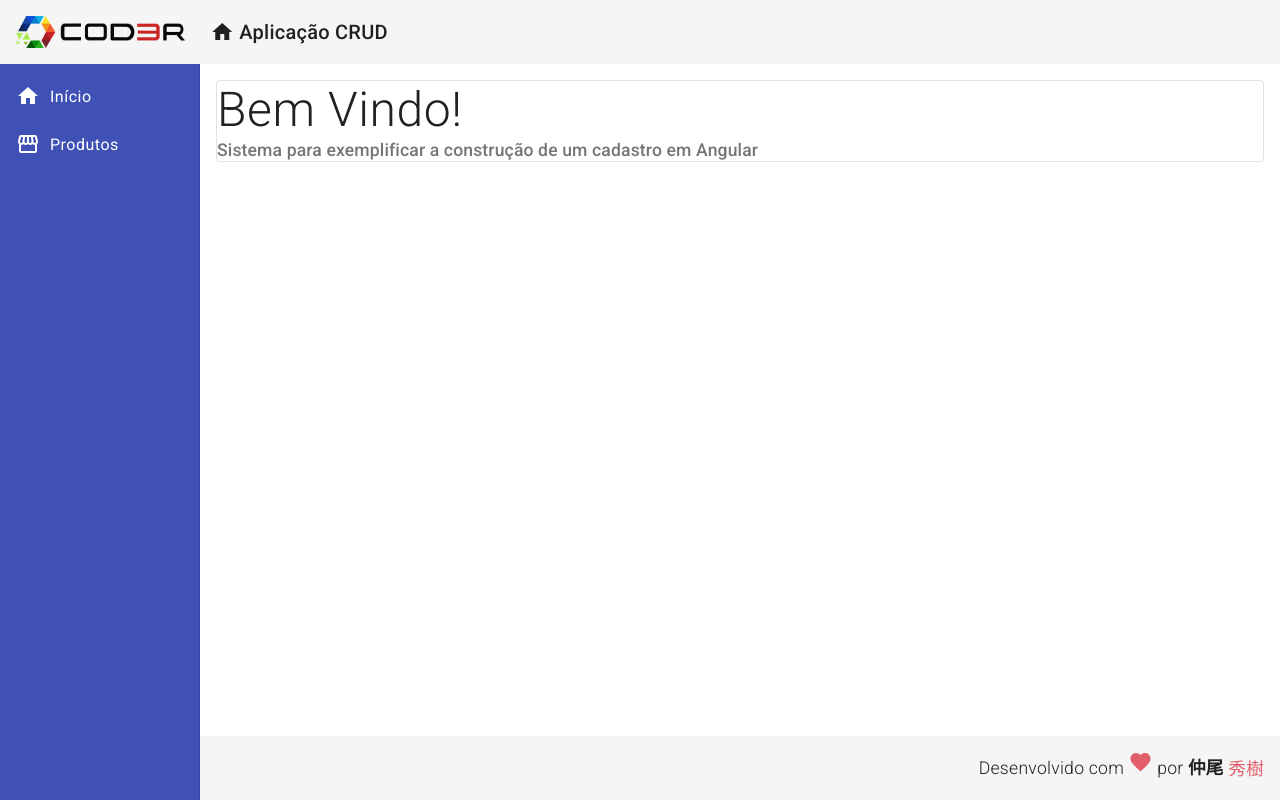
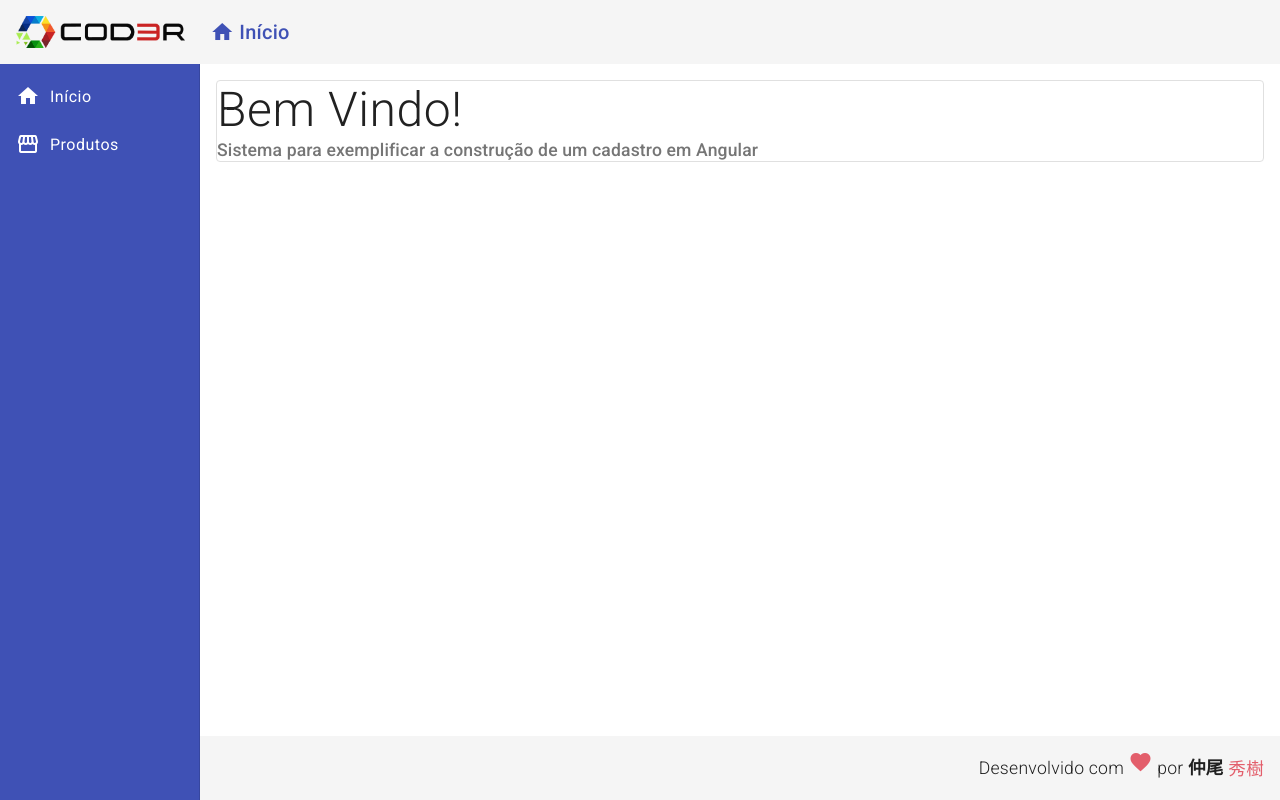
Before and after one commit to nakaohideki/CRUD-Angular, an Angular app in the folder frontend/: page / in a window 1280 px wide. Built offline with nearby package versions, Linux system fonts and the light colour scheme.

Commit message:
Header updating feature creation

```diff
--- /dev/null
+++ b/frontend/src/app/components/template/header/header-data.model.ts
@@ -0,0 +1,5 @@
+export interface HeaderData {
+	title: string
+	icon: string
+	routeUrl: string
+}
--- a/frontend/src/app/components/template/header/header.component.css
+++ b/frontend/src/app/components/template/header/header.component.css
@@ -7,6 +7,7 @@
     display: flex;
     align-items: center;
     text-decoration: none;
+    color: #3F51B5;
 }
 
 .header .logo {
--- a/frontend/src/app/components/template/header/header.component.html
+++ b/frontend/src/app/components/template/header/header.component.html
@@ -9,9 +9,9 @@
 		</a>
 	</span>
 	<span class="title-group">
-		<a>
-			<i class="material-icons"> home </i>
-			Aplicação CRUD
+		<a routerLink="{{ routeUrl }}">
+			<i class="material-icons"> {{ icon }} </i>
+			{{ title }}
 		</a>
 	</span>
 </mat-toolbar>
--- a/frontend/src/app/components/template/header/header.component.ts
+++ b/frontend/src/app/components/template/header/header.component.ts
@@ -1,10 +1,25 @@
-import { Component } from '@angular/core';
+import { Component, OnInit } from "@angular/core"
+import { HeaderService } from "./header.service"
 
 @Component({
-  selector: 'app-header',
-  templateUrl: './header.component.html',
-  styleUrls: ['./header.component.css']
+	selector: "app-header",
+	templateUrl: "./header.component.html",
+	styleUrls: ["./header.component.css"],
 })
-export class HeaderComponent {
+export class HeaderComponent implements OnInit {
+	constructor(private headerService: HeaderService) {}
 
+	ngOnInit(): void {}
+
+	get title(): string {
+		return this.headerService.HeaderData.title
+	}
+
+	get icon(): string {
+		return this.headerService.HeaderData.icon
+	}
+
+	get routeUrl(): string {
+		return this.headerService.HeaderData.routeUrl
+	}
 }
--- /dev/null
+++ b/frontend/src/app/components/template/header/header.service.ts
@@ -0,0 +1,24 @@
+import { Injectable } from "@angular/core"
+import { BehaviorSubject } from "rxjs/internal/BehaviorSubject"
+import { HeaderData } from "./header-data.model"
+
+@Injectable({
+	providedIn: "root",
+})
+export class HeaderService {
+	private _headerData = new BehaviorSubject<HeaderData>({
+		title: "Início",
+		icon: "home",
+		routeUrl: "",
+	})
+
+	constructor() {}
+
+	get HeaderData(): HeaderData {
+		return this._headerData.value
+	}
+
+	set HeaderData(headerData: HeaderData) {
+		this._headerData.next(headerData)
+	}
+}
--- a/frontend/src/app/views/home/home.component.ts
+++ b/frontend/src/app/views/home/home.component.ts
@@ -1,10 +1,17 @@
-import { Component } from '@angular/core';
+import { Component } from "@angular/core"
+import { HeaderService } from "src/app/components/template/header/header.service"
 
 @Component({
-  selector: 'app-home',
-  templateUrl: './home.component.html',
-  styleUrls: ['./home.component.css']
+	selector: "app-home",
+	templateUrl: "./home.component.html",
+	styleUrls: ["./home.component.css"],
 })
 export class HomeComponent {
-
+	constructor(private headerService: HeaderService) {
+		headerService.HeaderData = {
+			title: "Início",
+			icon: "home",
+			routeUrl: "",
+		}
+	}
 }
--- a/frontend/src/app/views/product-crud/product-crud.component.ts
+++ b/frontend/src/app/views/product-crud/product-crud.component.ts
@@ -1,5 +1,6 @@
 import { Component, OnInit } from "@angular/core"
 import { Router } from "@angular/router"
+import { HeaderService } from "src/app/components/template/header/header.service"
 
 @Component({
 	selector: "app-product-crud",
@@ -7,7 +8,13 @@
 	styleUrls: ["./product-crud.component.css"],
 })
 export class ProductCrudComponent implements OnInit {
-	constructor(private router: Router) {}
+	constructor(private router: Router, private headerService: HeaderService) {
+		headerService.HeaderData = {
+			title: "Produtos",
+			icon: "storefront",
+			routeUrl: "/products",
+		}
+	}
 
 	ngOnInit(): void {}
 
```
